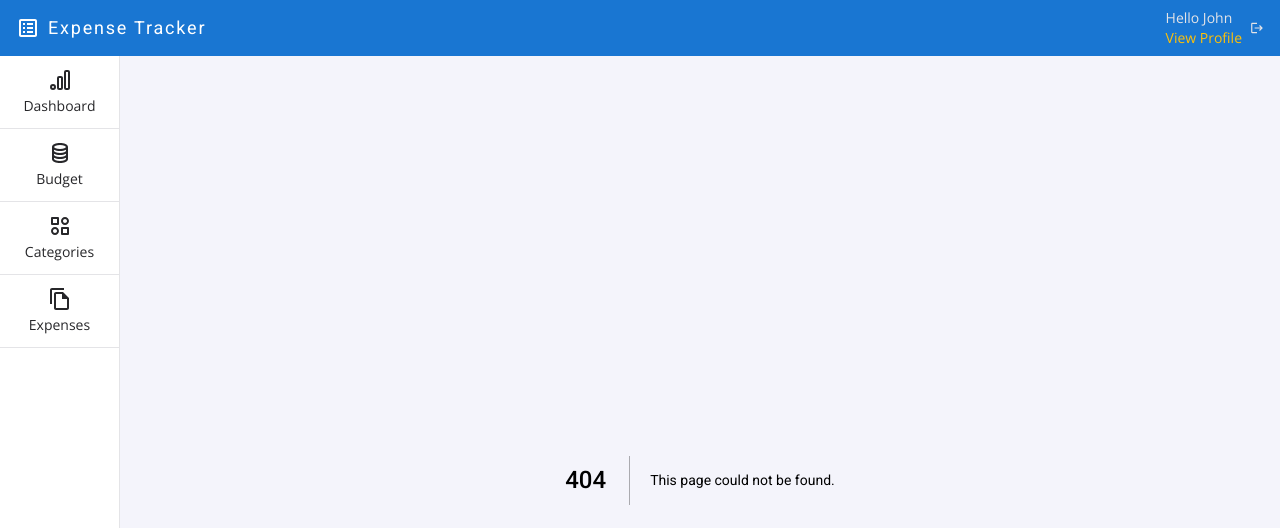
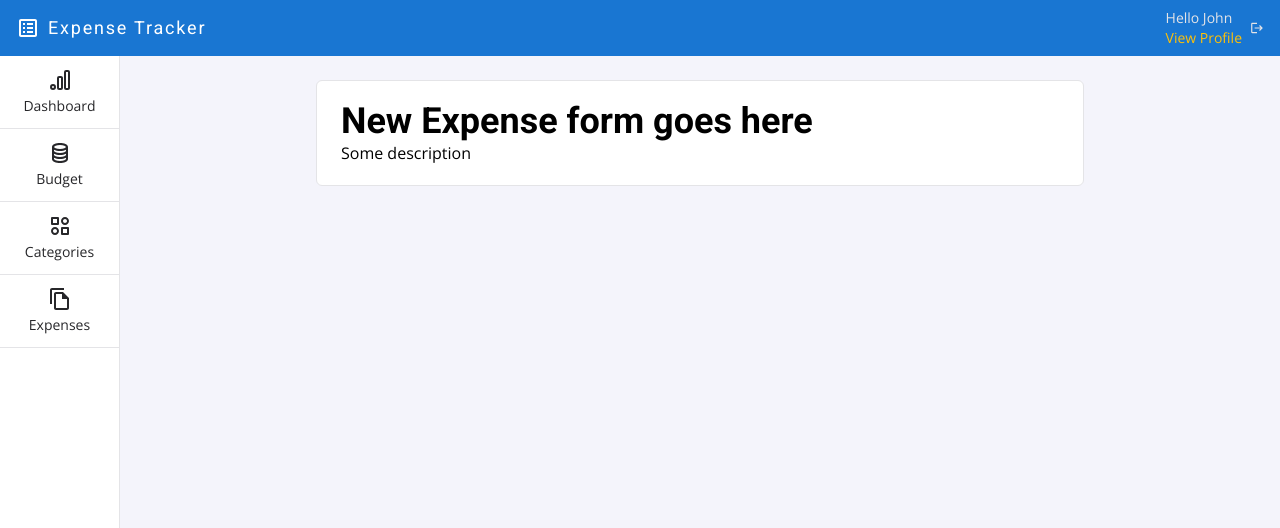
Before and after one commit to irakligeek/Personal-Expense-Tracker, a Next.js app: page /new-expense in a window 1280 px wide. Before the commit this address had no page. Shown: the top 528 px of the page. Built offline with nearby package versions, Linux system fonts and the light colour scheme.

Commit message:
Modify modal

```diff
--- a/app/(.)new/Modal.js
+++ b/app/(.)new-expense/Modal.js
@@ -20,7 +20,7 @@ export function Modal({ children }) {
         ref={dialogRef}
         onClose={() => router.push("/")}
         className="w-4/5 h-auto max-h-96 border-none rounded-xl bg-white max-w-[768px]
-      p-5 relative flex justify-center items-center text-6xl font-medium"
+      p-5 relative flex justify-center items-start text-6xl font-medium"
       >
         {children}
         <button
--- a/app/(.)new/page.js
+++ b/app/(.)new-expense/page.js
@@ -1,6 +1,7 @@
 import { Modal } from "./Modal";
-import NewExpenseForm from "../new/components/NewExpenseForm";
+import NewExpenseForm from "../new-expense/components/NewExpenseForm";
 export default function NewExpenseModal() {
+
   return (
     <Modal>
       <NewExpenseForm />
--- a/app/(.)new/default.js
+++ /dev/null
@@ -1,3 +0,0 @@
-export default function Default() {
-    return null
-  }
--- a/app/components/AddExpenseButton.js
+++ b/app/components/AddExpenseButton.js
@@ -8,7 +8,7 @@ export default function AddExpenseButton({ children, classes = "" }) {
       className={`bg-primary text-white rounded-full p-2 px-6
      flex items-center justify-center h-16 gap-4 ${classes}
       transition-shadow duration-200 ease-in-out hover:shadow-lg`}
-      onClick={() => router.push("/new")}
+      onClick={() => router.push("/new-expense")}
     >
       <svg
         xmlns="http://www.w3.org/2000/svg"
--- a/app/components/UI/Panel.js
+++ b/app/components/UI/Panel.js
@@ -1,9 +1,11 @@
 // Basic section component with the paddings
-export default function Panel({ children, classes }) {
+export default function Panel({ children }) {
   return (
-    <section className="relative flex flex-col max-w-4xl border-b
+    <section
+      className="relative flex flex-col max-w-4xl border-b
     border-zinc-200 rounded-md bg-white mb-12
-     md:min-w-[768px] md:border-l md:border-r md:border-t ">
+     lg:min-w-[768px] md:border-l md:border-r md:border-t "
+    >
       {children}
     </section>
   );
--- a/app/new/components/NewExpenseForm.js
+++ b/app/new-expense/components/NewExpenseForm.js
@@ -1,6 +1,6 @@
 export default function NewExpenseForm() {
   return (
-    <div>
+    <div className="section-padding">
       <h1>New Expense form goes here </h1>
       <p>Some description</p>
     </div>
--- /dev/null
+++ b/app/new-expense/page.js
@@ -0,0 +1,9 @@
+import NewExpenseForm from "./components/NewExpenseForm";
+import Panel from "../components/ui/Panel";
+export default function NewExpensePage() {
+  return (
+    <Panel>
+      <NewExpenseForm />
+    </Panel>
+  );
+}
--- a/app/new/page.js
+++ /dev/null
@@ -1,6 +0,0 @@
-import NewExpenseForm from "./components/NewExpenseForm";
-export default function NewPage() {
-    return <div>
-        <NewExpenseForm />
-    </div>;
-}
```
